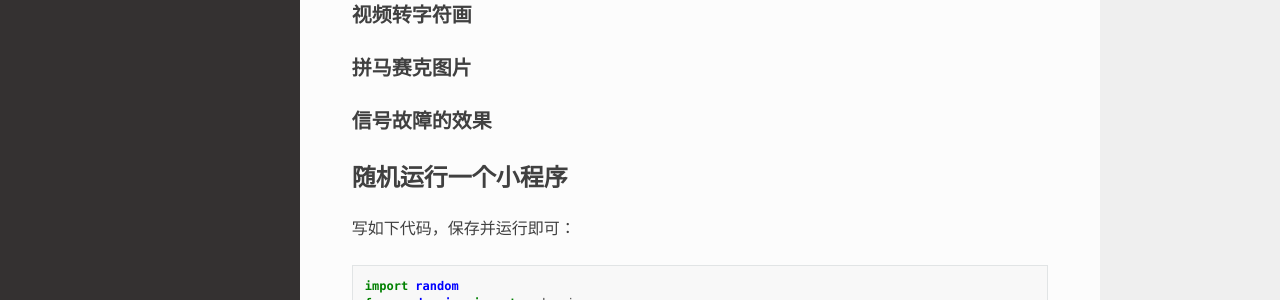
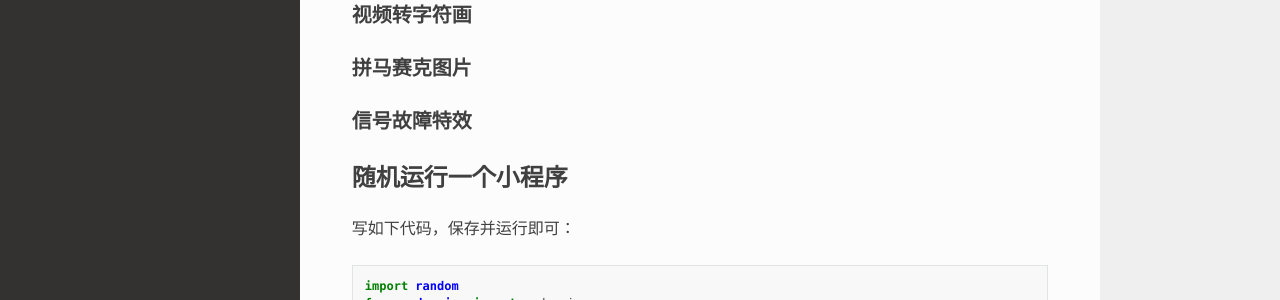
Before and after one commit to CharlesPikachu/pydrawing, a Sphinx documentation site: the page built from docs/Quickstart.md, in a window 1280 px wide and 1141 px high. Shown: the part 493-793 px from the top of the window. Built offline with Sphinx 7.4.7 and the Read the Docs theme 2.0.0, drawn with Linux system fonts in a browser that asks for light colours.

Commit message:
update docs

```diff
--- a/docs/Quickstart.md
+++ b/docs/Quickstart.md
@@ -17,7 +17,7 @@
 
 #### 拼马赛克图片
 
-#### 信号故障的效果
+#### 信号故障特效
 
 
 ## 随机运行一个小程序
```
Also changed, not shown: README.md (+1 -1 lines).
